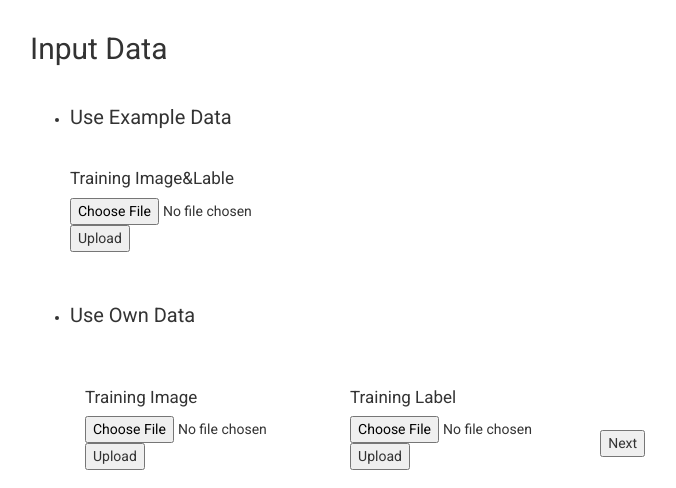
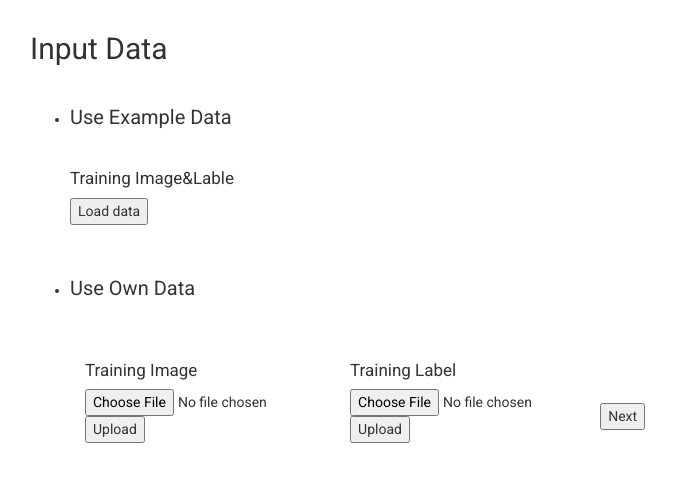
Before and after one commit to yhi00240/practice, a Django app: template practice/templates/practice/data_input.html in a window 1280 px wide. Shown: the part 312-800 px from the top of the page, without its empty margins (229-905 px from the left). Run offline with Django 3.2, Linux system fonts and the light colour scheme; the template is opened without the code that fills it, so the values that code supplies are empty; parts of the project's set-up code (start-up, migrations or seed data) failed here and were passed over; some libraries are stand-ins or nearby versions.

Commit message:
upload 대신 load_data 로 변경

```diff
--- a/practice/templates/practice/data_input.html
+++ b/practice/templates/practice/data_input.html
@@ -8,9 +8,8 @@
             <h3>Use Example Data</h3>
             <br>
             <h4>Training Image&Lable</h4>
-            <form action = "/practice/mnist/upload/" method="post" enctype="multipart/form-data">
-                <input type="file" enctype="multipart/form-data" name="file"/>
-                <input type="submit" value="Upload" />
+            <form action = "/practice/mnist/load_data/" method="post" enctype="multipart/form-data">
+                <input type="submit" value="Load data" />
             </form>
         </li>
         <br><br>
```
